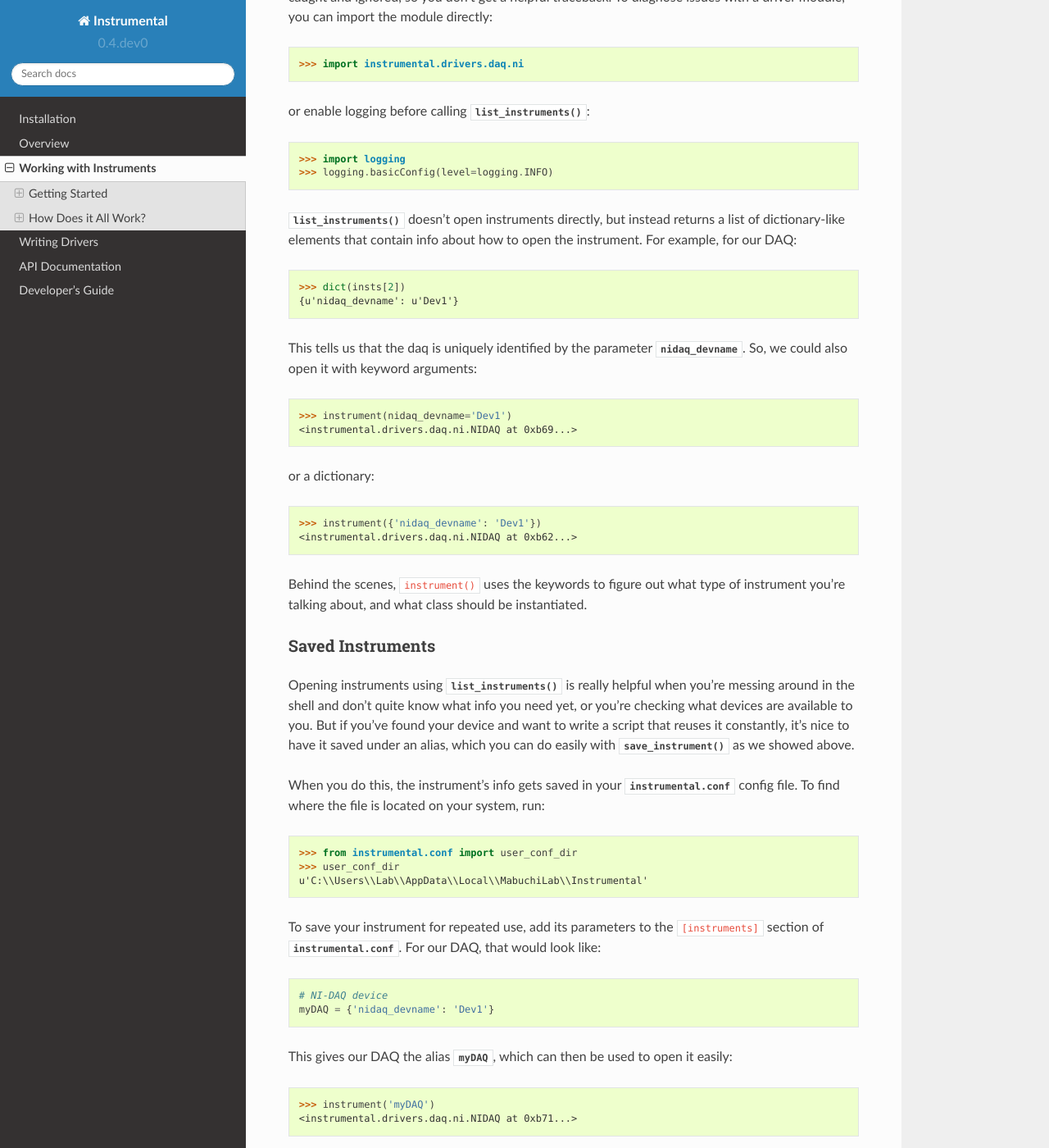
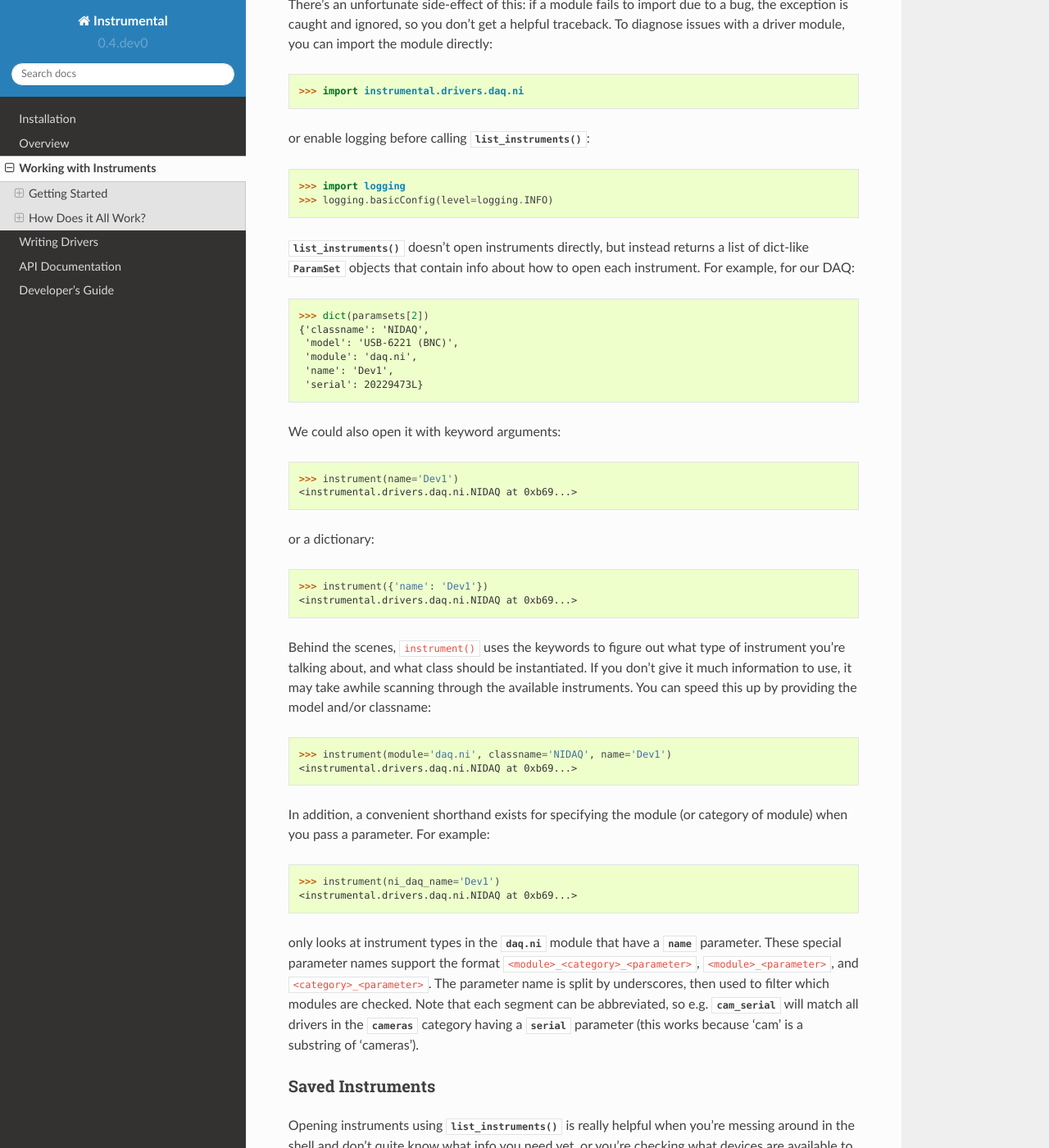
Before and after one commit to mabuchilab/Instrumental, a Sphinx documentation site: the page built from docs/instruments.rst, in a window 1280 px wide and 1400 px high, scrolled down 1913 px. Shown: the whole window at 82% size. Built offline with Sphinx 7.4.7 and the Read the Docs theme 2.0.0, drawn with Linux system fonts in a browser that asks for light colours; formulas are drawn with MathJax 3; pages that are not in the unit, such as notebooks, are missing from menus; some of the changed text lies outside the part shown.

Commit message:
Update some out-of-date docs

```diff
--- a/docs/install.rst
+++ b/docs/install.rst
@@ -28,6 +28,9 @@ using git. Now install::
 
 Detailed Install Instructions
 -----------------------------
+
+Instrumental should install any core dependencies it requires, but if you're having problems, you may want to read this section over. Note that many *per-driver* dependencies are not installed automatically, so you can install them as-needed.
+
 
 Python Sci-Comp Stack
 ~~~~~~~~~~~~~~~~~~~~~
--- a/docs/instruments.rst
+++ b/docs/instruments.rst
@@ -9,14 +9,16 @@ available to your computer. This is primarily accomplished using
 ``list_instruments()`` and ``instrument()``::
 
     >>> from instrumental import instrument, list_instruments
-    >>> insts = list_instruments()
-    >>> insts
-    [<TEKTRONIX 'DPO4034'>, <TEKTRONIX 'MSO4034'>, <NIDAQ 'Dev1'>]
+    >>> paramsets = list_instruments()
+    >>> paramsets
+    [<ParamSet[TSI_Camera] serial='05478' number=0>,
+     <ParamSet[K10CR1] serial='55000247'>
+     <ParamSet[NIDAQ] model='USB-6221 (BNC)' name='Dev1'>]
 
 You can then use the output of ``list_instruments()`` to open the instrument you
 want::
 
-    >>> daq = instrument(insts[2])
+    >>> daq = instrument(paramsets[2])
     >>> daq
     <instrumental.drivers.daq.ni.NIDAQ at 0xb61...>
 
@@ -91,26 +93,36 @@ or enable logging before calling `list_instruments()`::
     >>> logging.basicConfig(level=logging.INFO)
 
 
-`list_instruments()` doesn't open instruments directly, but instead returns a list of
-dictionary-like elements that contain info about how to open the instrument. For example, for our
-DAQ::
+`list_instruments()` doesn't open instruments directly, but instead returns a list of dict-like `ParamSet` objects that contain info about how to open each instrument. For example, for our DAQ::
 
-    >>> dict(insts[2])
-    {u'nidaq_devname': u'Dev1'}
+    >>> dict(paramsets[2])
+    {'classname': 'NIDAQ',
+     'model': 'USB-6221 (BNC)',
+     'module': 'daq.ni',
+     'name': 'Dev1',
+     'serial': 20229473L}
 
-This tells us that the daq is uniquely identified by the parameter
-`nidaq_devname`. So, we could also open it with keyword arguments::
+We could also open it with keyword arguments::
 
-    >>> instrument(nidaq_devname='Dev1')
+    >>> instrument(name='Dev1')
     <instrumental.drivers.daq.ni.NIDAQ at 0xb69...>
 
 or a dictionary::
 
-    >>> instrument({'nidaq_devname': 'Dev1'})
-    <instrumental.drivers.daq.ni.NIDAQ at 0xb62...>
+    >>> instrument({'name': 'Dev1'})
+    <instrumental.drivers.daq.ni.NIDAQ at 0xb69...>
 
-Behind the scenes, ``instrument()`` uses the keywords to figure out what type
-of instrument you're talking about, and what class should be instantiated.
+Behind the scenes, ``instrument()`` uses the keywords to figure out what type of instrument you're talking about, and what class should be instantiated. If you don't give it much information to use, it may take awhile scanning through the available instruments. You can speed this up by providing the model and/or classname::
+
+    >>> instrument(module='daq.ni', classname='NIDAQ', name='Dev1')
+    <instrumental.drivers.daq.ni.NIDAQ at 0xb69...>
+
+In addition, a convenient shorthand exists for specifying the module (or category of module) when you pass a parameter. For example::
+
+    >>> instrument(ni_daq_name='Dev1')
+    <instrumental.drivers.daq.ni.NIDAQ at 0xb69...>
+
+only looks at instrument types in the `daq.ni` module that have a `name` parameter. These special parameter names support the format ``<module>_<category>_<parameter>``, ``<module>_<parameter>``, and ``<category>_<parameter>``. The parameter name is split by underscores, then used to filter which modules are checked. Note that each segment can be abbreviated, so e.g. `cam_serial` will match all drivers in the `cameras` category having a `serial` parameter (this works because 'cam' is a substring of 'cameras').
 
 
 .. _saved-instruments:
@@ -121,7 +133,7 @@ Saved Instruments
 Opening instruments using `list_instruments()` is really helpful when you're messing around in the
 shell and don't quite know what info you need yet, or you're checking what devices are available to
 you. But if you've found your device and want to write a script that reuses it constantly, it's
-nice to have it saved under an alias, which you can do easily with `save_instrument()` as we showed
+convenient (and more efficient) to have it saved under an alias, which you can do easily with `save_instrument()` as we showed
 above.
 
 When you do this, the instrument's info gets saved in your `instrumental.conf` config file. To find
@@ -131,16 +143,14 @@ where the file is located on your system, run::
     >>> user_conf_dir
     u'C:\\Users\\Lab\\AppData\\Local\\MabuchiLab\\Instrumental'
 
-To save your instrument for repeated use, add its parameters to the ``[instruments]``
-section of `instrumental.conf`. For our DAQ, that would look like::
+To save your instrument manually, you can add its parameters to the ``[instruments]`` section of `instrumental.conf`. For our DAQ, that would look like::
 
     # NI-DAQ device
-    myDAQ = {'nidaq_devname': 'Dev1'}
+    myDAQ = {'module': 'daq.ni', 'classname': 'NIDAQ', 'name': 'Dev1'}
 
 This gives our DAQ the alias `myDAQ`, which can then be used to open it easily::
 
     >>> instrument('myDAQ')
     <instrumental.drivers.daq.ni.NIDAQ at 0xb71...>
 
-The default version of `instrumental.conf` also provides some commented-out
-example entries to help make things clear.
+The default version of `instrumental.conf` also provides some commented-out example entries to help make things clear.
```
Also changed, not shown: other parts of docs/instruments.rst (+3 -3 lines), docs/developer.rst (+11 -2 lines).
